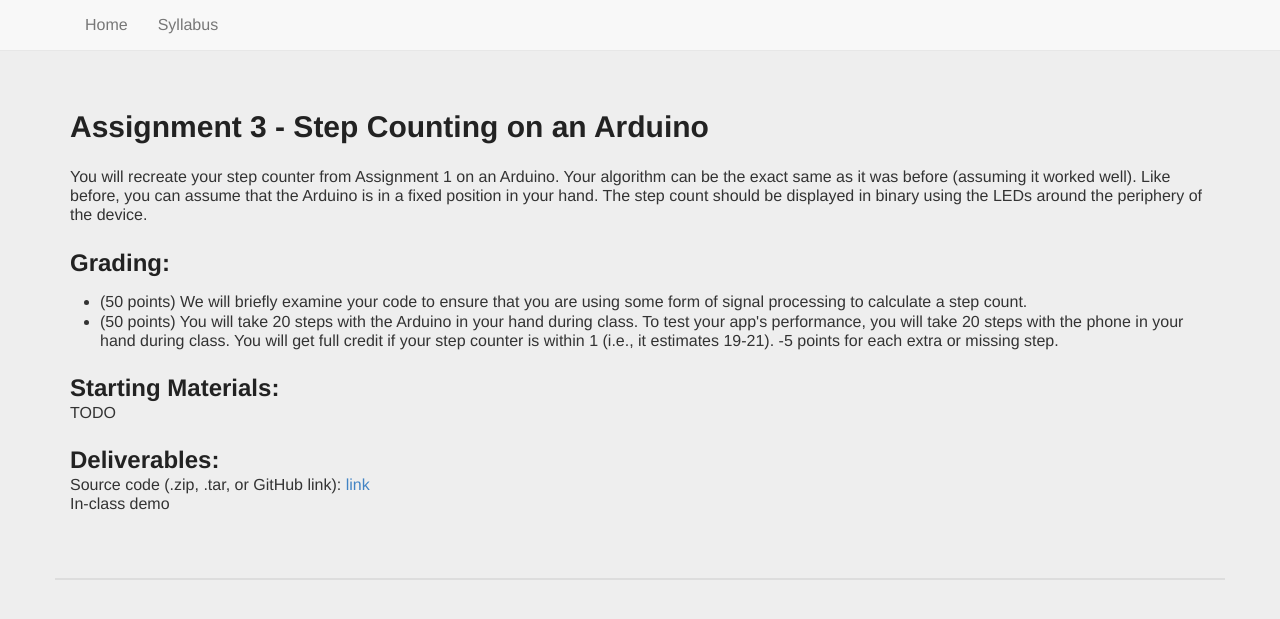
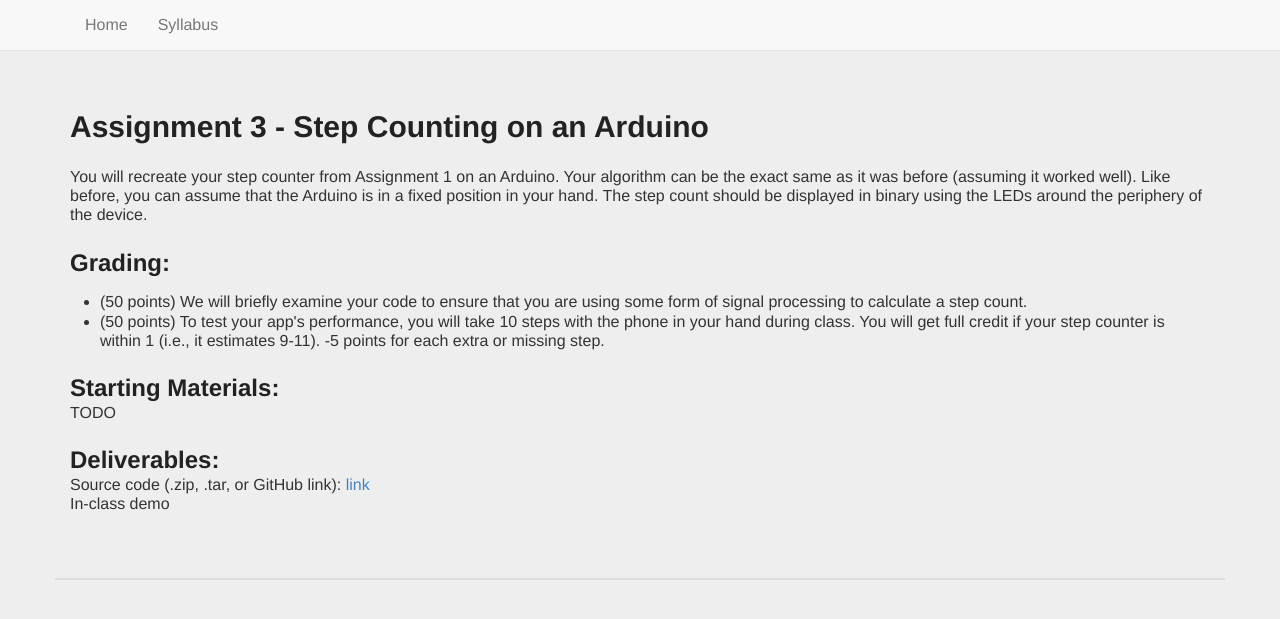
Before and after one commit to mariakakis/mhealth-course, a Jekyll site: the page built from _assignments/assignment3.md, in a window 1280 px wide. Shown: the top 619 px of the page. Built offline with Jekyll 4.4.1, drawn with Linux system fonts in a browser that asks for light colours; some web fonts are replaced.

Commit message:
making demo shorter

```diff
--- a/_assignments/assignment3.md
+++ b/_assignments/assignment3.md
@@ -7,7 +7,7 @@
     You will recreate your step counter from Assignment 1 on an Arduino. Your algorithm can be the exact same as it was before (assuming it worked well). Like before, you can assume that the Arduino is in a fixed position in your hand. The step count should be displayed in binary using the LEDs around the periphery of the device.
 grading:
 - (50 points) We will briefly examine your code to ensure that you are using some form of signal processing to calculate a step count.
-- (50 points) You will take 20 steps with the Arduino in your hand during class. To test your app's performance, you will take 20 steps with the phone in your hand during class. You will get full credit if your step counter is within 1 (i.e., it estimates 19-21). -5 points for each extra or missing step.
+- (50 points) To test your app's performance, you will take 10 steps with the phone in your hand during class. You will get full credit if your step counter is within 1 (i.e., it estimates 9-11). -5 points for each extra or missing step.
 <!-- extra_credit:
 - (+5 points) Demonstrate that your step counter can work for any orientation (e.g., in hand face up, up against the ear). You can assume that the Arduino will stay in roughly the same orientation the whole time.
 - (+5 points) Your demo can work on both yourself and one of the instructors. -->
```
Also changed, not shown: _assignments/assignment1.md (+1 -1 lines).
